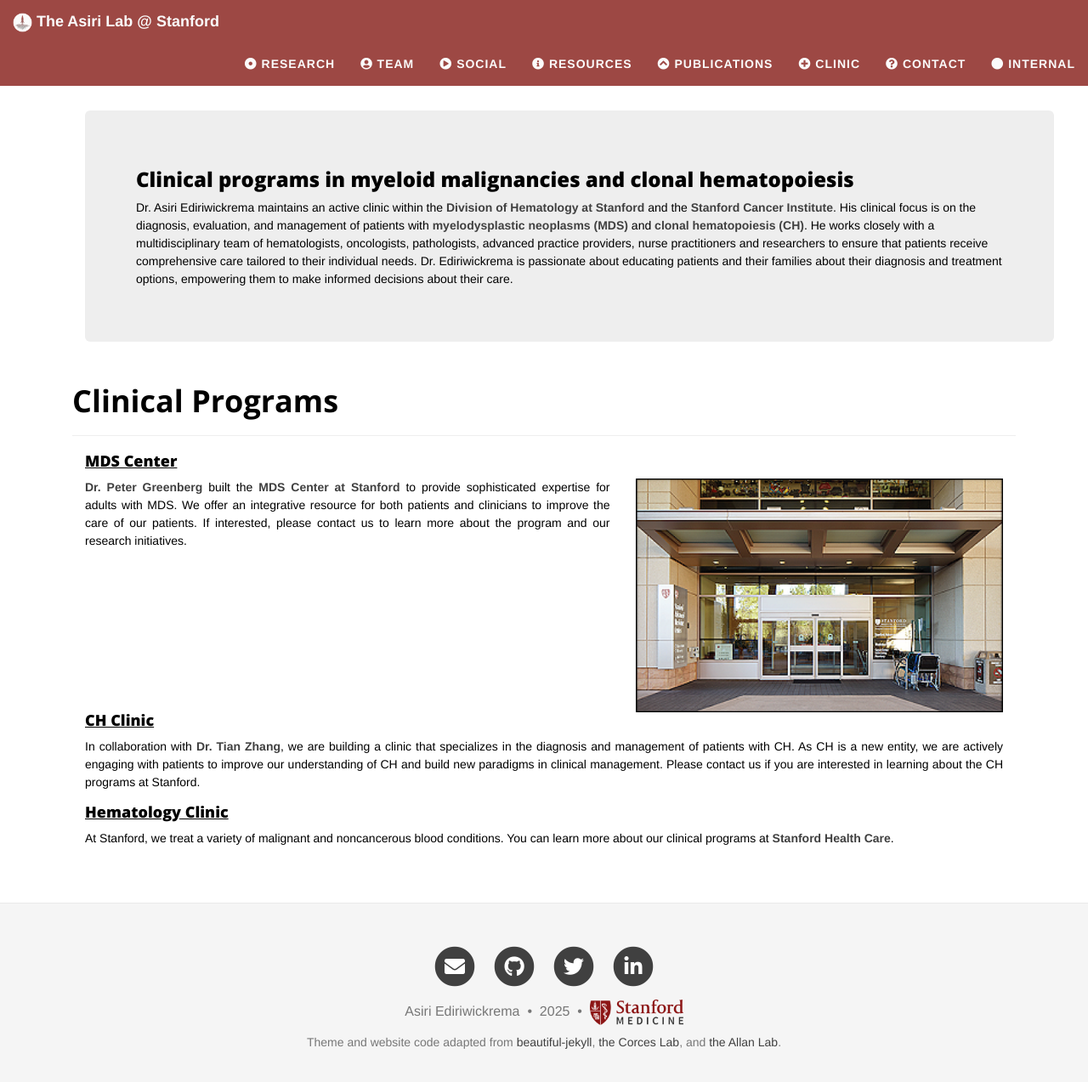
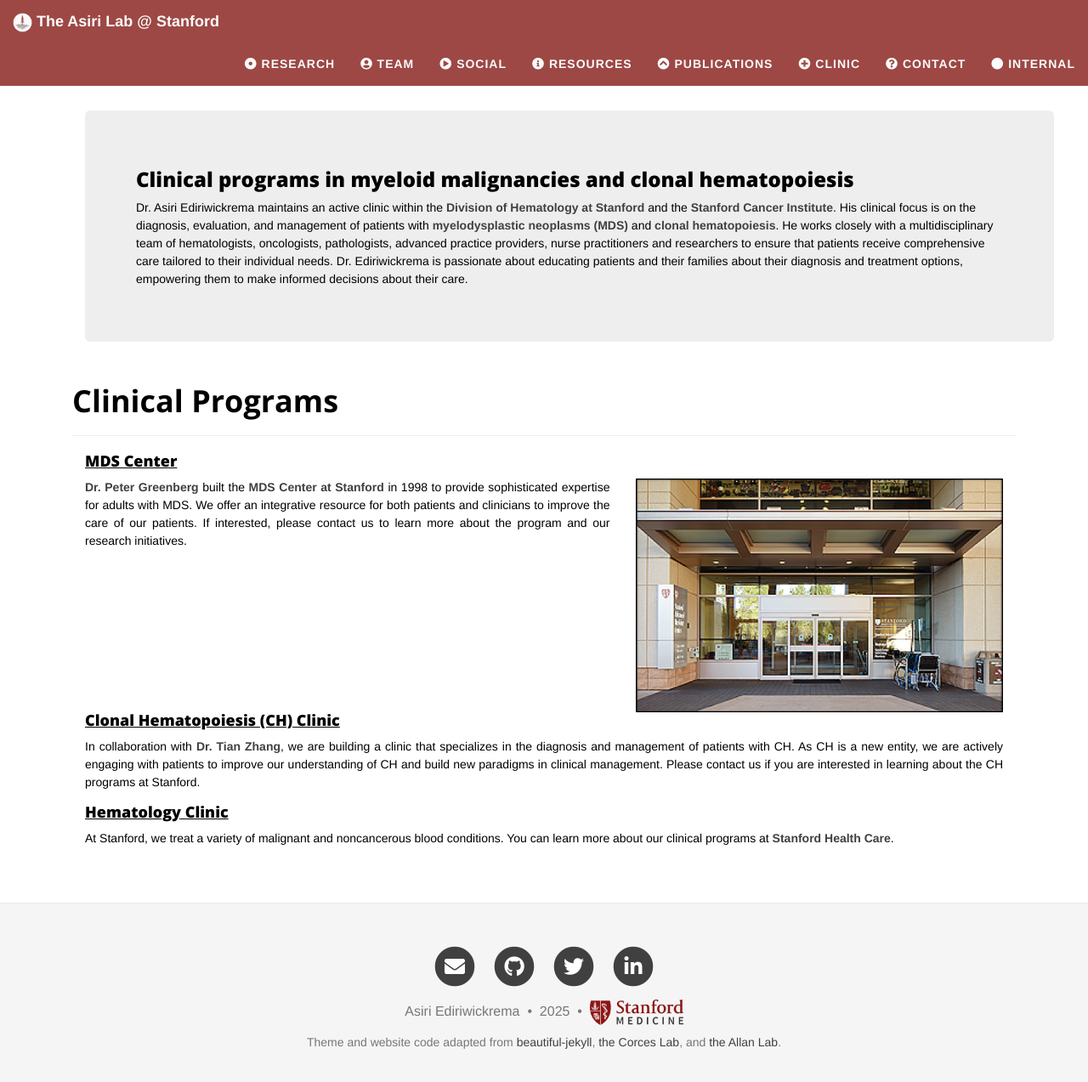
Before and after one commit to systemsheme/systemsheme.github.io, a Jekyll site: the page built from pages/Clinic.md, in a window 1280 px wide and 1287 px high. Shown: the top 1273 px of the window at 85% size. Built offline with Jekyll 4.4.1, drawn with Linux system fonts in a browser that asks for light colours; nearby versions of some CDN libraries.

Commit message:
Update clinic

```diff
--- a/pages/Clinic.md
+++ b/pages/Clinic.md
@@ -31,7 +31,7 @@ subtitle: Asiri Lab Clinic
 	<div class="jumbotron jumbotron-correct">
 		<h3 style="text-align:left"> Clinical programs in myeloid malignancies and clonal hematopoiesis</h3>
 		<p style="font-size:14px;margin-top:10px">
-			Dr. Asiri Ediriwickrema maintains an active clinic within the <a href="https://med.stanford.edu/hematology/patient_care.html" target='_blank'><strong style="color:#404040ff">Division of Hematology at Stanford</strong></a> and the <a href="https://med.stanford.edu/cancer.html" target='_blank'><strong style="color:#404040ff">Stanford Cancer Institute</strong></a>.  His clinical focus is on the diagnosis, evaluation, and management of patients with <strong style="color:#404040ff">myelodysplastic neoplasms (MDS)</strong> and <strong style="color:#404040ff">clonal hematopoiesis (CH)</strong>. He works closely with a multidisciplinary team of hematologists, oncologists, pathologists, advanced practice providers, nurse practitioners and researchers to ensure that patients receive comprehensive care tailored to their individual needs. Dr. Ediriwickrema is passionate about educating patients and their families about their diagnosis and treatment options, empowering them to make informed decisions about their care.
+			Dr. Asiri Ediriwickrema maintains an active clinic within the <a href="https://med.stanford.edu/hematology/patient_care.html" target='_blank'><strong style="color:#404040ff">Division of Hematology at Stanford</strong></a> and the <a href="https://med.stanford.edu/cancer.html" target='_blank'><strong style="color:#404040ff">Stanford Cancer Institute</strong></a>.  His clinical focus is on the diagnosis, evaluation, and management of patients with <strong style="color:#404040ff">myelodysplastic neoplasms (MDS)</strong> and <strong style="color:#404040ff">clonal hematopoiesis</strong>. He works closely with a multidisciplinary team of hematologists, oncologists, pathologists, advanced practice providers, nurse practitioners and researchers to ensure that patients receive comprehensive care tailored to their individual needs. Dr. Ediriwickrema is passionate about educating patients and their families about their diagnosis and treatment options, empowering them to make informed decisions about their care.
 		</p>
 	</div>
 </div>
@@ -47,7 +47,7 @@ subtitle: Asiri Lab Clinic
 	<h4><u>MDS Center</u></h4>
 	<div class="row">
 		<div class="col-sm-7" style="text-align: justify">
-			<p><a href="https://med.stanford.edu/profiles/peter-greenberg" target="_blank"><strong style="color:#404040ff">Dr. Peter Greenberg</strong></a> built the <a href="https://med.stanford.edu/hematology/patient_care/mdscenter.html" target="_blank"><strong style="color:#404040ff">MDS Center at Stanford</strong></a> to provide sophisticated expertise for adults with MDS. We offer an integrative resource for both patients and clinicians to improve the care of our patients. If interested, please contact us to learn more about the program and our research initiatives.</p>
+			<p><a href="https://med.stanford.edu/profiles/peter-greenberg" target="_blank"><strong style="color:#404040ff">Dr. Peter Greenberg</strong></a> built the <a href="https://med.stanford.edu/hematology/patient_care/mdscenter.html" target="_blank"><strong style="color:#404040ff">MDS Center at Stanford</strong></a> in 1998 to provide sophisticated expertise for adults with MDS. We offer an integrative resource for both patients and clinicians to improve the care of our patients. If interested, please contact us to learn more about the program and our research initiatives.</p>
 		</div>
 		<div class="col-sm-5" style="text-align: right">
 			<img src="/img/blakewilbur.png" style="width: {% if pub.imageWidth %}{{pub.imageWidth}}{% else %}100%{% endif %} !important; height: auto !important;"><br>
@@ -56,7 +56,7 @@ subtitle: Asiri Lab Clinic
 </div>
 
 <div id="MDS" class="col-sm-12">
-	<h4><u>CH Clinic</u></h4>
+	<h4><u>Clonal Hematopoiesis (CH) Clinic</u></h4>
 	<div class="row">
 		<div class="col-sm-12" style="text-align: justify">
 			<p>In collaboration with <a href="https://www.thezhanglabstanford.com/work/chip-clinic" target="_blank"><strong style="color:#404040ff">Dr. Tian Zhang</strong></a>, we are building a clinic that specializes in the diagnosis and management of patients with CH. As CH is a new entity, we are actively engaging with patients to improve our understanding of CH and build new paradigms in clinical management. Please contact us if you are interested in learning about the CH programs at Stanford.</p>
```
Also changed, not shown: _data/LabMembers.yml (+2 -2 lines), pages/Contact.md (+1 -1 lines).
